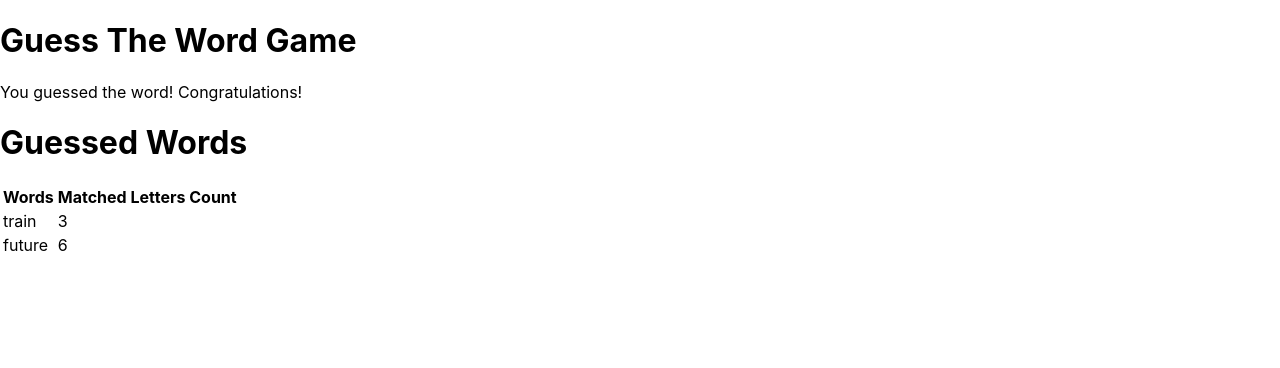
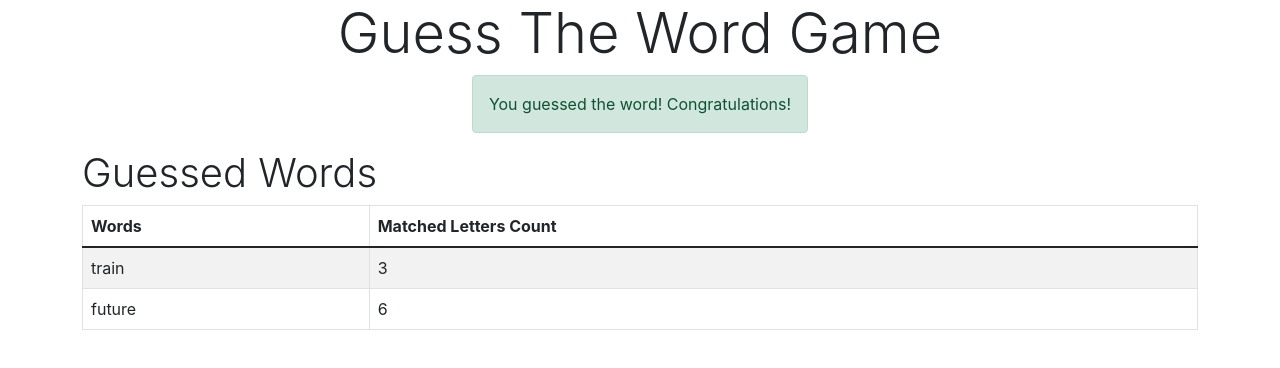
Before and after one commit to timagixe/react-testing-jest-enzyme, a React (Create React App) app in the folder jotto-app/: page / in a window 1280 px wide. Shown: the top 368 px of the page. Built offline with nearby package versions, Linux system fonts and the light colour scheme.

Commit message:
add bootstrap; adjust styling

```diff
--- a/jotto-app/public/index.html
+++ b/jotto-app/public/index.html
@@ -5,10 +5,7 @@
         <link rel="icon" href="%PUBLIC_URL%/favicon.ico" />
         <meta name="viewport" content="width=device-width, initial-scale=1" />
         <meta name="theme-color" content="#000000" />
-    <meta
-      name="description"
-      content="Web site created using create-react-app"
-    />
+        <meta name="description" content="Web site created using create-react-app" />
         <link rel="apple-touch-icon" href="%PUBLIC_URL%/logo192.png" />
         <!--
       manifest.json provides metadata used when your web app is installed on a
@@ -24,6 +21,12 @@
       work correctly both with client-side routing and a non-root public URL.
       Learn how to configure a non-root public URL by running `npm run build`.
     -->
+        <link
+            rel="stylesheet"
+            href="https://cdn.jsdelivr.net/npm/bootstrap@5.1.3/dist/css/bootstrap.min.css"
+            integrity="sha384-1BmE4kWBq78iYhFldvKuhfTAU6auU8tT94WrHftjDbrCEXSU1oBoqyl2QvZ6jIW3"
+            crossorigin="anonymous"
+        />
         <title>React App</title>
     </head>
     <body>
@@ -38,6 +41,5 @@
 
       To begin the development, run `npm start` or `yarn start`.
       To create a production bundle, use `npm run build` or `yarn build`.
-    -->
-  </body>
+    --></body>
 </html>
--- a/jotto-app/src/App/App.js
+++ b/jotto-app/src/App/App.js
@@ -3,8 +3,8 @@ import { GuessedWords } from "../GuessedWords/GuessedWords";
 
 function App() {
     return (
-        <div data-test="app-component">
-            <h1>Guess The Word Game</h1>
+        <div data-test="app-component" className="container">
+            <h1 className="display-4 d-flex justify-content-center">Guess The Word Game</h1>
             <Congrats success />
             <GuessedWords
                 guessedWords={[
--- a/jotto-app/src/Congrats/Congrats.jsx
+++ b/jotto-app/src/Congrats/Congrats.jsx
@@ -1,8 +1,12 @@
 import PropTypes from "prop-types";
 
 export const Congrats = ({ success }) => (
-    <div data-test="congrats-component">
-        {success && <span data-test="congrats-message">You guessed the word! Congratulations!</span>}
+    <div data-test="congrats-component" className="mt-10 d-flex justify-content-center">
+        {success && (
+            <p data-test="congrats-message" className="alert alert-success">
+                You guessed the word! Congratulations!
+            </p>
+        )}
     </div>
 );
 
--- a/jotto-app/src/GuessedWords/GuessedWords.jsx
+++ b/jotto-app/src/GuessedWords/GuessedWords.jsx
@@ -11,12 +11,12 @@ export const GuessedWords = ({ guessedWords }) => {
 
             {hasGuessedWords && (
                 <div data-test="guessed-words-section">
-                    <h1>Guessed Words</h1>
-                    <table>
-                        <thead>
+                    <h1 className="display-6">Guessed Words</h1>
+                    <table className="table table-striped table-bordered">
+                        <thead className="thead-light">
                             <tr>
-                                <th>Words</th>
-                                <th>Matched Letters Count</th>
+                                <th scope="col">Words</th>
+                                <th scope="col">Matched Letters Count</th>
                             </tr>
                         </thead>
                         <tbody>
```
Lines whose indentation alone changed are shown as unchanged.
